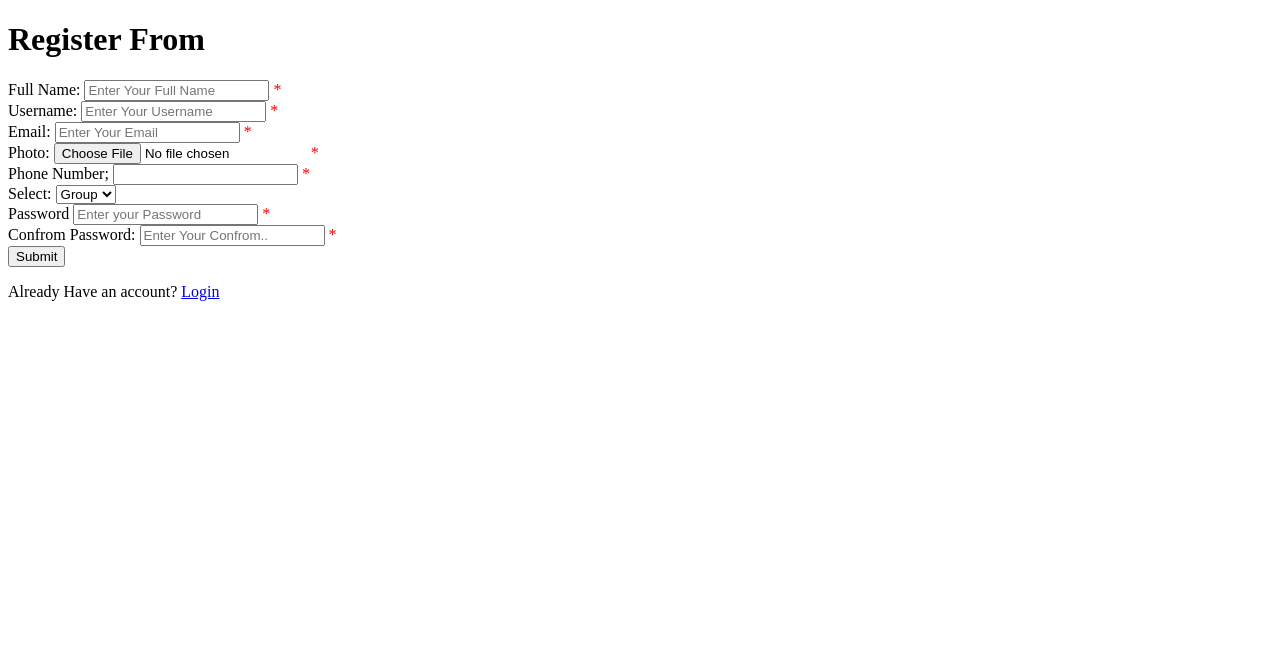
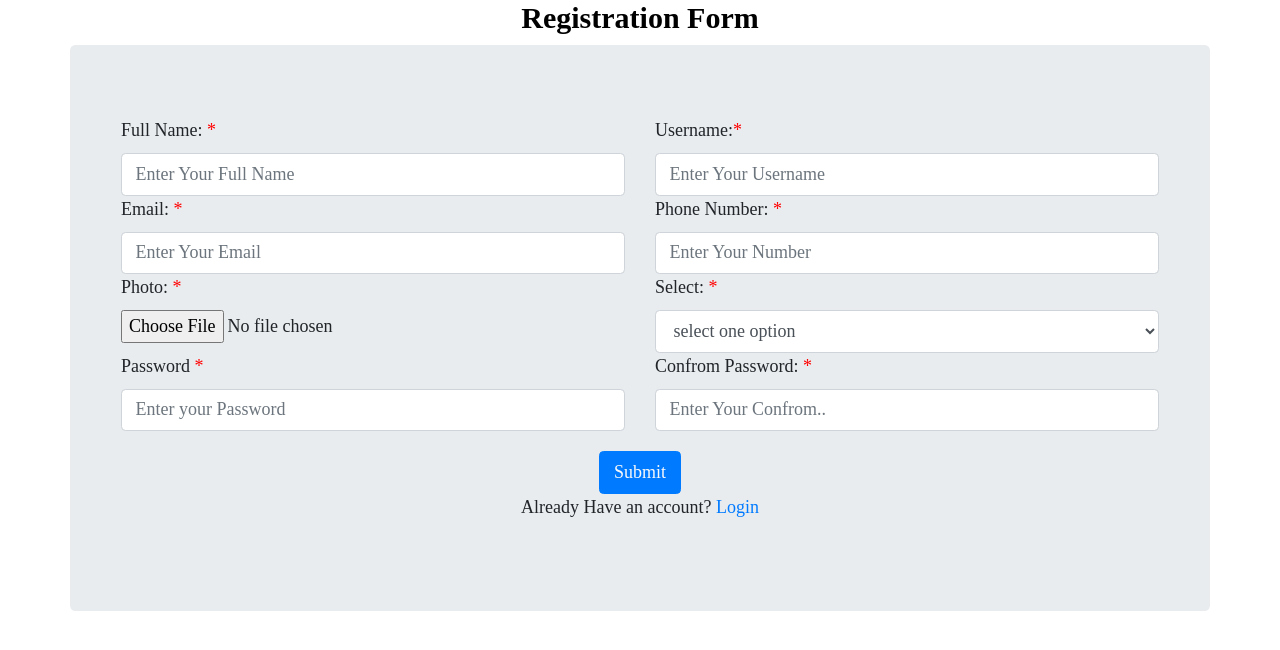
Before and after one commit to Unique982/Online-Voting-System, a PHP site: page /register.php in a window 1280 px wide. Shown: the top 650 px of the page. Run offline with PHP 8.4, Linux system fonts and the light colour scheme.

Commit message:
Update register.php
Update code

```diff
--- a/register.php
+++ b/register.php
@@ -1,64 +1,92 @@
-<!DOCTYPE html>
+<!doctype html>
 <html lang="en">
-<head>
-    <meta charset="UTF-8">
-    <meta name="viewport" content="width=device-width, initial-scale=1.0">
-    <title>Online Voting System</title>
-</head>
-<body>
-    <div class="container">
-        <div class="form">
-        <h1>Register From</h1>
-       <form action="Reg_From_Save.php" method="POST" enctype="multipart/form-data" autocomplete="off">
-        <div class="input-box">
-            <label>Full Name:</label>
-            <input type="text" name="fullname" placeholder="Enter Your Full Name">
-            <span style="color: red;">*</span>
+  <head>
+    <title>
+    </title>
+    <!-- Required meta tags -->
+    <meta charset="utf-8">
+    <meta name="viewport" content="width=device-width, initial-scale=1, shrink-to-fit=no">
+
+    <!-- Bootstrap CSS -->
+    <link rel="stylesheet" href="https://stackpath.bootstrapcdn.com/bootstrap/4.3.1/css/bootstrap.min.css" integrity="sha384-ggOyR0iXCbMQv3Xipma34MD+dH/1fQ784/j6cY/iJTQUOhcWr7x9JvoRxT2MZw1T" crossorigin="anonymous">
+  </head>
+  <style>
+    *{
+        margin: 0;
+        padding: 0;
+        font-family: 'Times New Roman', Times, serif;
+        font-size: 18px;
+    }
+
+  </style>
+  <body>
+  <div class="container">
+      <form action="Reg_From_Save.php"  method="POST" enctype="multipart/form-data" autocomplete="off">
+       <h1 style="text-align:center; font-size:30px; font-weight:bold; color:black;">Registration Form</h1>
+      <div class="row jumbotron">
+        <div class=" col-md-6">
+            <label>Full Name:</label>   <span style="color: red;">*</span>
+            <input type="text" name="fullname" class="form-control" placeholder="Enter Your Full Name">
         </div>
-       <div class="input-box">
-        <label>Username:</label>
-        <input type="text" name="username" placeholder="Enter Your Username">
-        <span style="color: red;">*</span>
+
+       <div class="col-md-6">
+        <label>Username:</label><span style="color: red;">*</span>
+        <input type="text" name="username" class="form-control" placeholder="Enter Your Username">
        </div>
-       <div class="input-box">
-        <label>Email:</label>
-        <input type="email" name="email" placeholder="Enter Your Email">
-        <span style="color: red;">*</span>
+
+       <div class="col-md-6">
+        <label>Email:</label>   <span style="color: red;">*</span>
+        <input type="email" name="email" class="form-control" placeholder="Enter Your Email">
        </div>
-       <div class="input-box">
-        <label>Photo:</label>
-        <input type="file" name="image">
-        <span style="color: red;">*</span>
+
+       <div class="col-md-6">
+        <label>Phone Number:</label> <span style="color: red;">*</span>
+        <input type="number" name="phone" class="form-control" placeholder="Enter Your Number">
        </div>
-       <div class="input-box">
-        <label>Phone Number;</label>
-        <input type="number" name="phone">
-        <span style="color: red;">*</span>
+
+       <div class="col-md-6">
+        <label>Photo:</label>  <span style="color: red;">*</span>
+        <input type="file" name="image" class="form-control-file">
        </div>
-       <div class="input-box">
-        <label>Select:</label>
-        <select name="standard" id="">
+
+       <div class="col-md-6">
+        <label>Select:</label>       <span style="color: red;">*</span>
+        <select name="standard" id="" class="form-control">
+        <option disabled selected>select one option</option>
             <option value="Group">Group</option>
             <option value="Voter">Voter</option>
         </select>
        </div>
-       <div class="input-box">
-        <label>Password</label>
-        <input type="password" name="password" placeholder="Enter your Password">
-        <span style="color: red;">*</span>
+       <div class="col-md-6">
+        <label>Password</label> <span style="color: red;">*</span>
+        <input type="password" name="password" class="form-control" placeholder="Enter your Password">
+
        </div>
-       <div class="input-box">
-        <label>Confrom Password:</label>
-        <input type="password" name="cpassword" placeholder="Enter Your Confrom..">
-        <span style="color: red;">*</span>
+       <div class="col-md-6">
+        <label>Confrom Password:</label> <span style="color: red;">*</span>
+        <input type="password" class="form-control" name="cpassword" placeholder="Enter Your Confrom..">
+
        </div>
-       <input type="submit" name="submit">
-       <div class="account">
-            <p>Already Have an account? <a href="login.html">Login</a></p>
+       <div class="col-md-12" style="margin-top:20px; text-align:center">
+       <input type="submit" name="submit" class="btn btn-primary text-light">
+       </div>
+       <div class="col-md-12" style="text-align:center;">
+            <p>Already Have an account? <a href="login.php">Login</a></p>
+          </div>
           </div>
     </form>
+
+
+
     </div>
-    </div>
+
 
 </body>
 </html>
+    <!-- Optional JavaScript -->
+    <!-- jQuery first, then Popper.js, then Bootstrap JS -->
+    <script src="https://code.jquery.com/jquery-3.3.1.slim.min.js" integrity="sha384-q8i/X+965DzO0rT7abK41JStQIAqVgRVzpbzo5smXKp4YfRvH+8abtTE1Pi6jizo" crossorigin="anonymous"></script>
+    <script src="https://cdnjs.cloudflare.com/ajax/libs/popper.js/1.14.7/umd/popper.min.js" integrity="sha384-UO2eT0CpHqdSJQ6hJty5KVphtPhzWj9WO1clHTMGa3JDZwrnQq4sF86dIHNDz0W1" crossorigin="anonymous"></script>
+    <script src="https://stackpath.bootstrapcdn.com/bootstrap/4.3.1/js/bootstrap.min.js" integrity="sha384-JjSmVgyd0p3pXB1rRibZUAYoIIy6OrQ6VrjIEaFf/nJGzIxFDsf4x0xIM+B07jRM" crossorigin="anonymous"></script>
+  </body>
+</html>
```
